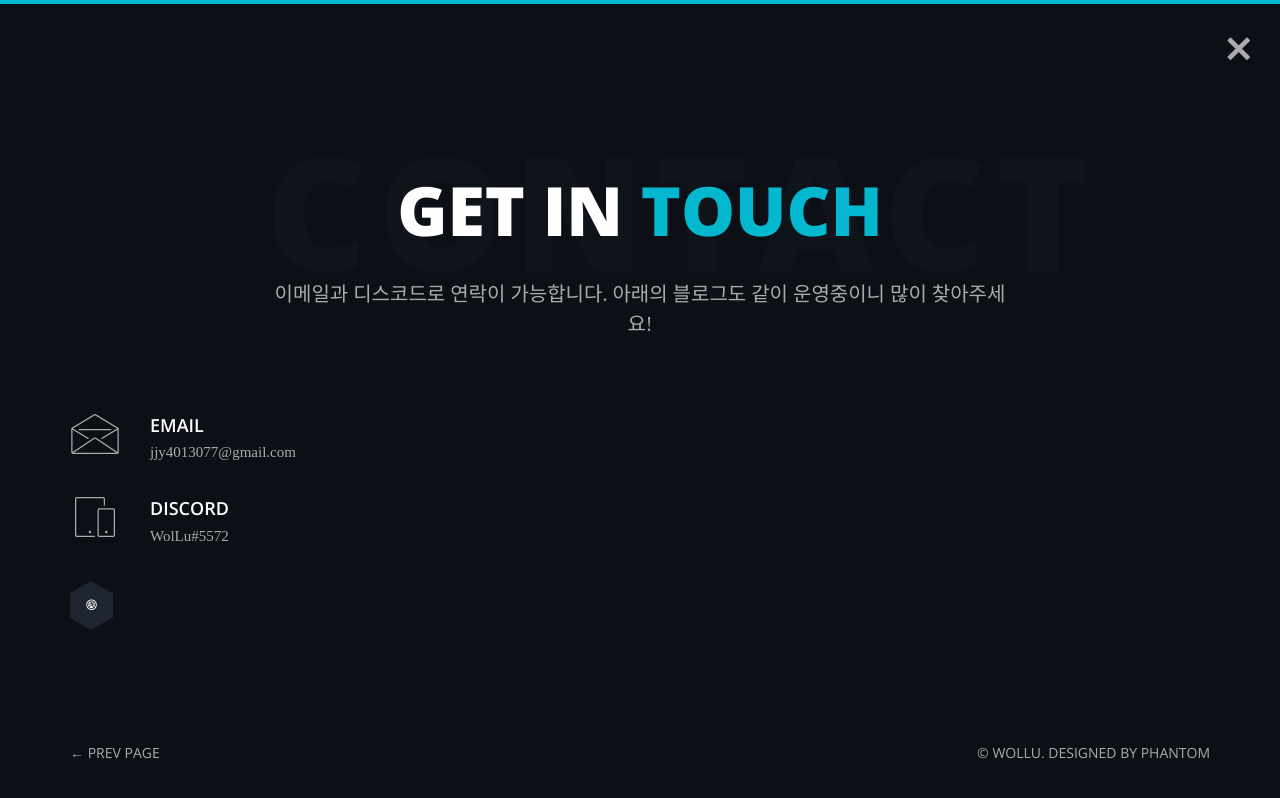
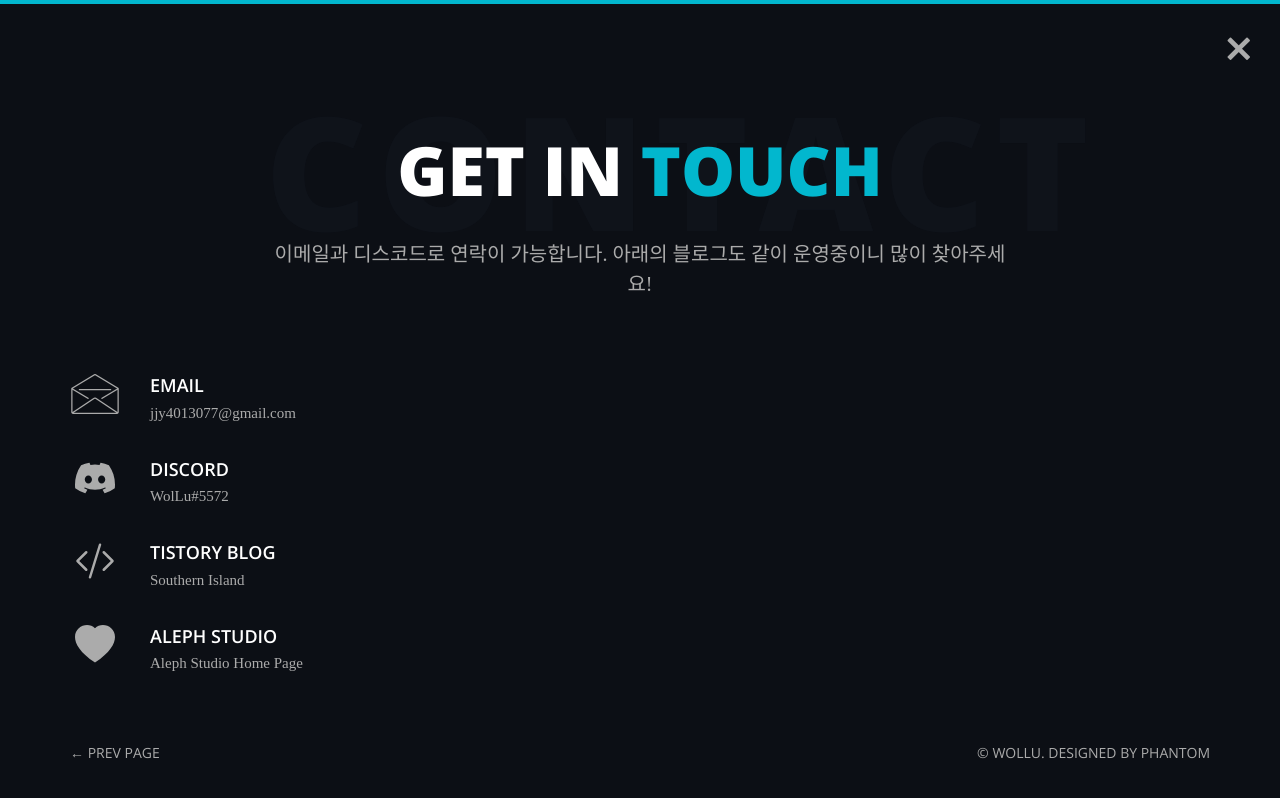
Before and after one commit to jjy40130/jjy40130.github.io, a website: page contact.html in a window 1280 px wide. Drawn offline with nearby package versions, Linux system fonts and the light colour scheme; files whose address does not match are found by name; a web font is replaced by a local one.

Commit message:
Update 1.1.0 release
about의 Skill 업데이트 및 contact의 정보 추가 및 링크 수정, 이미지 수정

```diff
--- a/contact.html
+++ b/contact.html
@@ -78,22 +78,45 @@
                                 <div class="contact-block">
                                     <div class="media">
                                         <div class="media-left">
-                                            <i class="tf-mobile"></i>
+                                            <svg xmlns="http://www.w3.org/2000/svg" width="40" height="40" fill="currentColor" class="bi bi-discord" viewBox="0 0 16 16">
+                                                <path d="M13.545 2.907a13.227 13.227 0 0 0-3.257-1.011.05.05 0 0 0-.052.025c-.141.25-.297.577-.406.833a12.19 12.19 0 0 0-3.658 0 8.258 8.258 0 0 0-.412-.833.051.051 0 0 0-.052-.025c-1.125.194-2.22.534-3.257 1.011a.041.041 0 0 0-.021.018C.356 6.024-.213 9.047.066 12.032c.001.014.01.028.021.037a13.276 13.276 0 0 0 3.995 2.02.05.05 0 0 0 .056-.019c.308-.42.582-.863.818-1.329a.05.05 0 0 0-.01-.059.051.051 0 0 0-.018-.011 8.875 8.875 0 0 1-1.248-.595.05.05 0 0 1-.02-.066.051.051 0 0 1 .015-.019c.084-.063.168-.129.248-.195a.05.05 0 0 1 .051-.007c2.619 1.196 5.454 1.196 8.041 0a.052.052 0 0 1 .053.007c.08.066.164.132.248.195a.051.051 0 0 1-.004.085 8.254 8.254 0 0 1-1.249.594.05.05 0 0 0-.03.03.052.052 0 0 0 .003.041c.24.465.515.909.817 1.329a.05.05 0 0 0 .056.019 13.235 13.235 0 0 0 4.001-2.02.049.049 0 0 0 .021-.037c.334-3.451-.559-6.449-2.366-9.106a.034.034 0 0 0-.02-.019Zm-8.198 7.307c-.789 0-1.438-.724-1.438-1.612 0-.889.637-1.613 1.438-1.613.807 0 1.45.73 1.438 1.613 0 .888-.637 1.612-1.438 1.612Zm5.316 0c-.788 0-1.438-.724-1.438-1.612 0-.889.637-1.613 1.438-1.613.807 0 1.451.73 1.438 1.613 0 .888-.631 1.612-1.438 1.612Z"/>
+                                            </svg>
                                         </div>
                                         <div class="media-body">
                                             <h4>Discord</h4>
-                                            <p><a href="discord:WolLu#5572">WolLu#5572</a></p>
+                                            <p><a href="https://discordapp.com/users/276023356204122112">WolLu#5572</a></p>
                                         </div>
                                     </div>
                                 </div>
                                 <!-- /.contact-block -->
-
-                                <ul class="contact-social">
-                                    <li>
-                                        <span class="contact-social-hex"></span>
-                                        <a href="https://southern-island.tistory.com/" target="_blank"><i class="tf-ion-social-dribbble"></i></a>
-                                    </li>
-                                </ul>
+                                <div class="contact-block">
+                                    <div class="media">
+                                        <div class="media-left">
+                                            <svg xmlns="http://www.w3.org/2000/svg" width="40" height="40" fill="currentColor" class="bi bi-code-slash" viewBox="0 0 16 16">
+                                                <path d="M10.478 1.647a.5.5 0 1 0-.956-.294l-4 13a.5.5 0 0 0 .956.294l4-13zM4.854 4.146a.5.5 0 0 1 0 .708L1.707 8l3.147 3.146a.5.5 0 0 1-.708.708l-3.5-3.5a.5.5 0 0 1 0-.708l3.5-3.5a.5.5 0 0 1 .708 0zm6.292 0a.5.5 0 0 0 0 .708L14.293 8l-3.147 3.146a.5.5 0 0 0 .708.708l3.5-3.5a.5.5 0 0 0 0-.708l-3.5-3.5a.5.5 0 0 0-.708 0z"/>
+                                            </svg>
+                                        </div>
+                                        <div class="media-body">
+                                            <h4>Tistory Blog</h4>
+                                            <p><a href="https://southern-island.tistory.com/">Southern Island</a></p>
+                                        </div>
+                                    </div>
+                                </div>
+                                <!-- /.contact-block -->
+                                <div class="contact-block">
+                                    <div class="media">
+                                        <div class="media-left">
+                                            <svg xmlns="http://www.w3.org/2000/svg" width="40" height="40" fill="currentColor" class="bi bi-heart-fill" viewBox="0 0 16 16">
+                                                <path fill-rule="evenodd" d="M8 1.314C12.438-3.248 23.534 4.735 8 15-7.534 4.736 3.562-3.248 8 1.314z"/>
+                                            </svg>
+                                        </div>
+                                        <div class="media-body">
+                                            <h4>Aleph Studio</h4>
+                                            <p><a href="https://alephstudio.kro.kr/">Aleph Studio Home Page</a></p>
+                                        </div>
+                                    </div>
+                                </div>
+                                <!-- /.contact-block -->
                             </div>
                         </div> <!-- /.row -->
                     </div> <!-- /.container -->
```
Also changed, not shown: about.html (+14 -14 lines).
